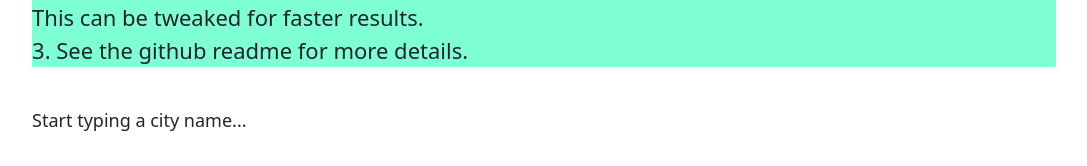
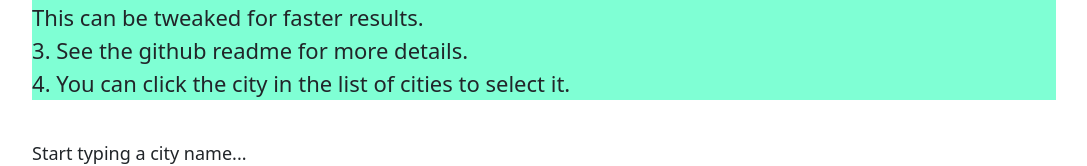
Before and after one commit to zeevgoshen/AutoComplete_CSharp_React_CitiesCSV, a React (Create React App) app in the folder ClientApp/: page / in a window 1280 px wide. Shown: the part 147-313 px from the top of the page, without its empty margins (96-1183 px from the left). Built offline with nearby package versions, Linux system fonts and the light colour scheme; no server answers.

Commit message:
more info

```diff
--- a/ClientApp/src/components/Home.js
+++ b/ClientApp/src/components/Home.js
@@ -28,6 +28,8 @@ export default function Home() {
             <label className="secondaryTitle">2. The search currently is using
                 de-bounce with a time interval of such as 150ms to reduce API calls.<br /> This can be tweaked for faster results.</label>
             <label className="secondaryTitle">3. See the github readme for more details.</label>
+            <label className="secondaryTitle">4. You can click the city in the list of cities to select it.</label>
+
             <AutoComplete />
         </div>
     );
```
